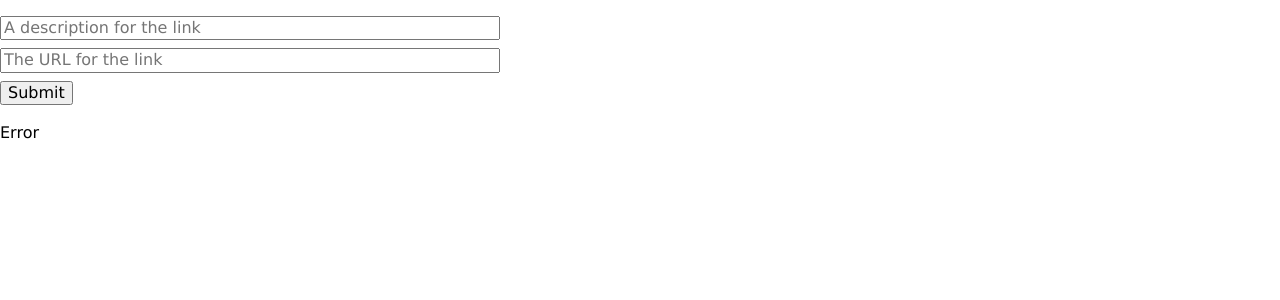
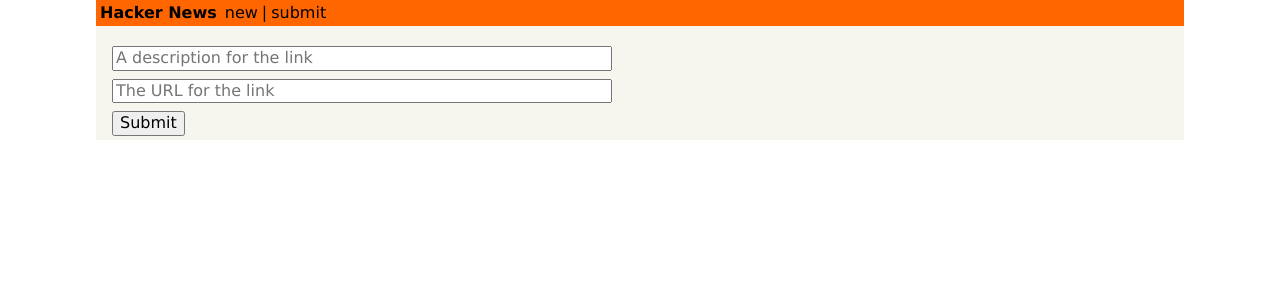
Before and after one commit to Siddharth11/graphql-practice, a React (Create React App) app in the folder hackernews-react-apollo/: page /create in a window 1280 px wide. Shown: the top 300 px of the page. Built offline with nearby package versions, Linux system fonts and the light colour scheme.

Commit message:
Add router and styles

```diff
--- a/hackernews-react-apollo/package.json
+++ b/hackernews-react-apollo/package.json
@@ -11,6 +11,8 @@
     "react": "^16.13.1",
     "react-apollo": "^3.1.5",
     "react-dom": "^16.13.1",
+    "react-router": "^5.2.0",
+    "react-router-dom": "^5.2.0",
     "react-scripts": "3.4.1"
   },
   "scripts": {
--- a/hackernews-react-apollo/src/components/App.js
+++ b/hackernews-react-apollo/src/components/App.js
@@ -1,14 +1,20 @@
 import React, { Component } from "react";
+import { Switch, Route } from "react-router-dom";
+import Header from "./Header";
 import LinkList from "./LinkList";
 import CreateLink from "./CreateLink";
 
 class App extends Component {
   render() {
     return (
-      <div>
-        <CreateLink />
-        <br />
-        <LinkList />
+      <div className="center w85">
+        <Header />
+        <div className="ph3 pv1 background-gray">
+          <Switch>
+            <Route exact path="/" component={LinkList} />
+            <Route exact path="/create" component={CreateLink} />
+          </Switch>
+        </div>
       </div>
     );
   }
--- a/hackernews-react-apollo/src/components/CreateLink.js
+++ b/hackernews-react-apollo/src/components/CreateLink.js
@@ -1,6 +1,6 @@
-import React, { Component } from "react";
-import { Mutation } from "react-apollo";
-import gql from "graphql-tag";
+import React, { Component } from 'react';
+import { Mutation } from 'react-apollo';
+import gql from 'graphql-tag';
 
 const POST_MUTATION = gql`
   mutation PostMutation($description: String!, $url: String!) {
@@ -15,8 +15,8 @@
 
 class CreateLink extends Component {
   state = {
-    description: "",
-    url: "",
+    description: '',
+    url: '',
   };
 
   render() {
@@ -39,7 +39,10 @@
             placeholder="The URL for the link"
           />
         </div>
-        <Mutation mutation={POST_MUTATION} variables={{ description, url }}>
+        <Mutation
+          mutation={POST_MUTATION}
+          variables={{ description, url }}
+          onCompleted={() => this.props.history.push('/')}>
           {(postMutation) => <button onClick={postMutation}>Submit</button>}
         </Mutation>
       </div>
--- /dev/null
+++ b/hackernews-react-apollo/src/components/Header.js
@@ -0,0 +1,24 @@
+import React, { Component } from "react";
+import { Link } from "react-router-dom";
+import { withRouter } from "react-router";
+
+class Header extends Component {
+  render() {
+    return (
+      <div className="flex pa1 justify-between nowrap orange">
+        <div className="flex flex-fixed black">
+          <div className="fw7 mr1">Hacker News</div>
+          <Link to="/" className="ml1 no-underline black">
+            new
+          </Link>
+          <div className="ml1">|</div>
+          <Link to="/create" className="ml1 no-underline black">
+            submit
+          </Link>
+        </div>
+      </div>
+    );
+  }
+}
+
+export default withRouter(Header);
--- a/hackernews-react-apollo/src/components/Link.js
+++ b/hackernews-react-apollo/src/components/Link.js
@@ -3,11 +3,10 @@
 class Link extends Component {
   render() {
     return (
-      <div>
-        <div>
-          {this.props.link.description} ({this.props.link.url})
-        </div>
-      </div>
+      <li className="mb3">
+        {this.props.link.description}{" "}
+        <a href={this.props.link.url}>(Link)</a>
+      </li>
     );
   }
 }
--- a/hackernews-react-apollo/src/components/LinkList.js
+++ b/hackernews-react-apollo/src/components/LinkList.js
@@ -27,11 +27,11 @@
           const linksToRender = data.feed.links;
 
           return (
-            <div>
+            <ul>
               {linksToRender.map((link) => (
                 <Link key={link.id} link={link} />
               ))}
-            </div>
+            </ul>
           );
         }}
       </Query>
--- a/hackernews-react-apollo/src/index.js
+++ b/hackernews-react-apollo/src/index.js
@@ -1,32 +1,34 @@
-import React from 'react'
-import ReactDOM from 'react-dom'
-import './styles/index.css'
-import App from './components/App'
-import * as serviceWorker from './serviceWorker';
+import React from "react";
+import ReactDOM from "react-dom";
+import { BrowserRouter } from "react-router-dom";
+import "./styles/index.css";
+import App from "./components/App";
+import * as serviceWorker from "./serviceWorker";
 
 // 1
-import { ApolloProvider } from 'react-apollo'
-import { ApolloClient } from 'apollo-client'
-import { createHttpLink } from 'apollo-link-http'
-import { InMemoryCache } from 'apollo-cache-inmemory'
-
+import { ApolloProvider } from "react-apollo";
+import { ApolloClient } from "apollo-client";
+import { createHttpLink } from "apollo-link-http";
+import { InMemoryCache } from "apollo-cache-inmemory";
 
 // 2
 const httpLink = createHttpLink({
-  uri: 'http://localhost:4000'
-})
+  uri: "http://localhost:4000",
+});
 
 // 3
 const client = new ApolloClient({
   link: httpLink,
-  cache: new InMemoryCache()
-})
+  cache: new InMemoryCache(),
+});
 
 // 4
 ReactDOM.render(
-  <ApolloProvider client={client}>
-    <App />
-  </ApolloProvider>,
-  document.getElementById('root')
-)
+  <BrowserRouter>
+    <ApolloProvider client={client}>
+      <App />
+    </ApolloProvider>
+  </BrowserRouter>,
+  document.getElementById("root")
+);
 serviceWorker.unregister();
```
Also changed, not shown: 1 other file (tests, documents, lock files or other folders).
